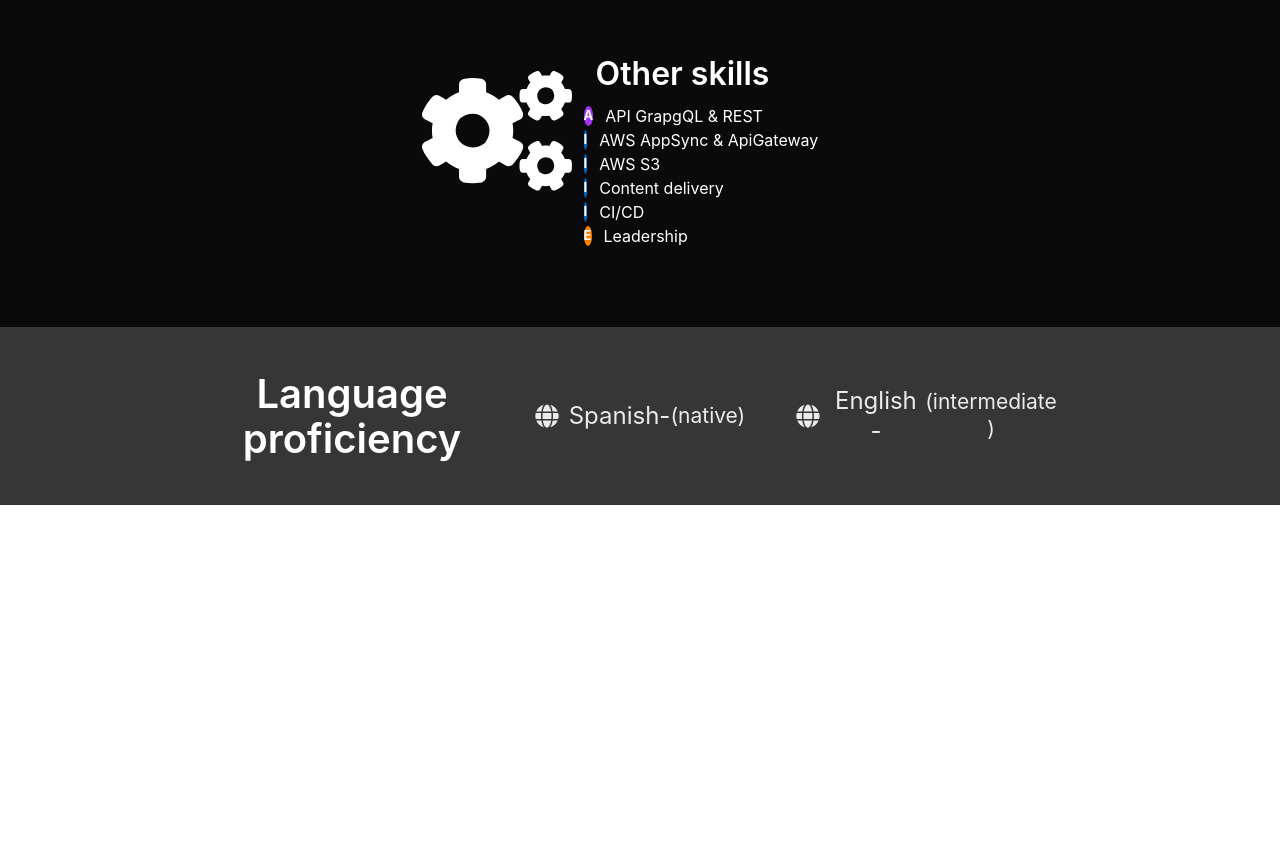
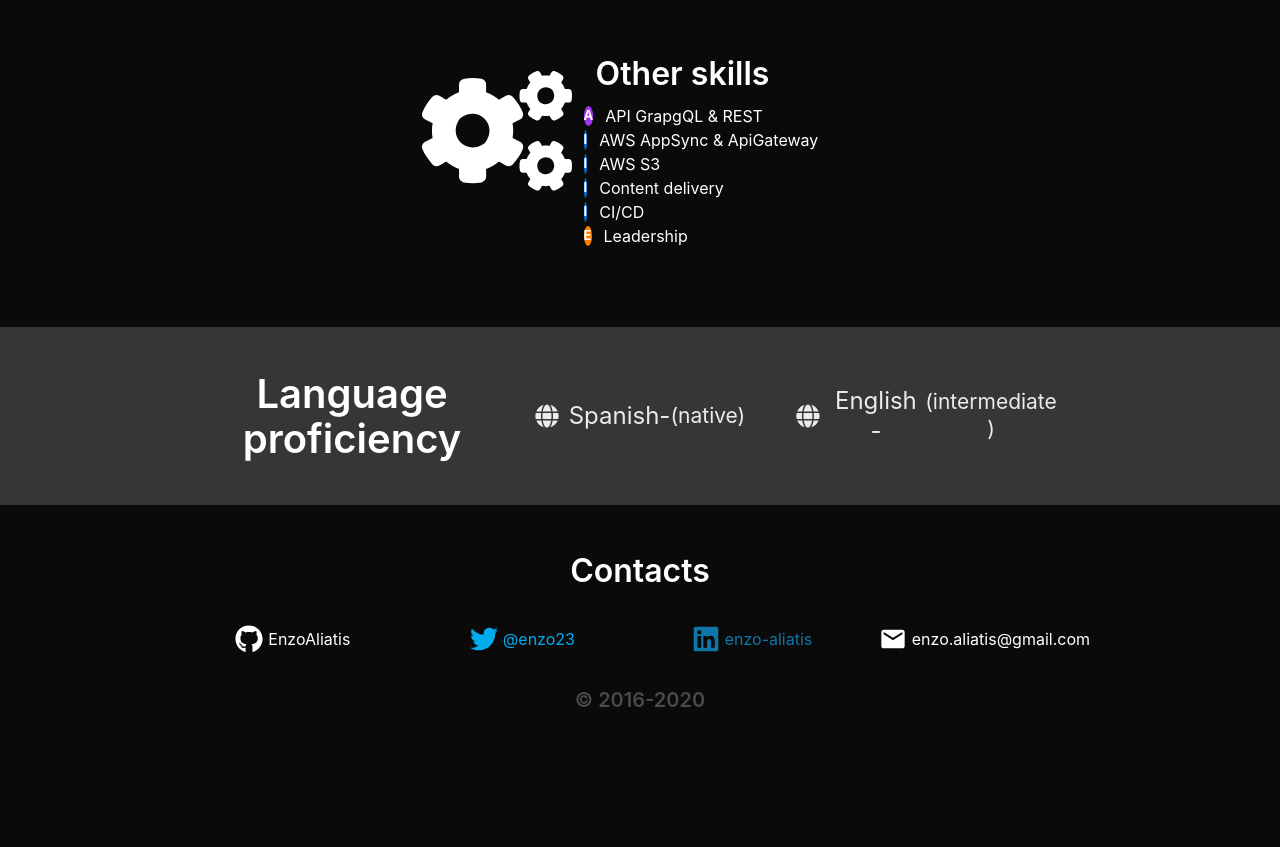
Before and after one commit to EnzoAliatis/cv-enzo, a Gatsby site: page / in a window 1280 px wide. Shown: the part 2181-3028 px from the top of the page. Before the commit the page ends 2686 px from the top, so only its background shows below. Built offline with nearby package versions, Linux system fonts and the light colour scheme; Gatsby itself is replaced by a stand-in of ours.

Commit message:
listo el footer, ponle los deeps links

```diff
--- a/src/components/footer.js
+++ b/src/components/footer.js
@@ -0,0 +1,37 @@
+import React from "react"
+import { FaGithub, FaTwitter, FaLinkedin } from "react-icons/fa"
+import { MdEmail } from "react-icons/md"
+
+
+const Footer = () => {
+  return (
+    <footer className="footer myfooter">
+      <div className="content has-text-centered">
+        <h3 className="subtitle is-3" style={{ color: "#fff" }}>
+          Contacts
+        </h3>
+        <div className="column is-three-quarters" style={{margin: 'auto'}}>
+          <div className="columns is-centered">
+            <div className="column has-text-centered is-content-centered">
+              <FaGithub size={28} color='#fff'/> <span style={{marginLeft: 5, color:'#fff' }}>EnzoAliatis</span>
+            </div>
+            <div className="column has-text-centered is-content-centered">
+              <FaTwitter size={28} color='#00acee'/> <span style={{marginLeft: 5, color:'#00acee'}}>@enzo23</span>
+            </div>
+            <div className="column has-text-centered is-content-centered">
+              <FaLinkedin size={28} color='#0e76a8'/> <span style={{marginLeft: 5, color:'#0e76a8'}}>enzo-aliatis</span>
+            </div>
+            <div className="column has-text-centered is-content-centered">
+              <MdEmail size={28} color='#fff' /> <span style={{marginLeft: 5, color:'#fff'}}>enzo.aliatis@gmail.com</span>
+            </div>
+          </div>
+          <div className="column" style={{margin:'auto'}}>
+            <h4 className='is-5 has-text-grey-dark'>© 2016-2020</h4>
+          </div>
+        </div>
+      </div>
+    </footer>
+  )
+}
+
+export default Footer
--- a/src/components/layout.js
+++ b/src/components/layout.js
@@ -11,6 +11,7 @@ import PropTypes from "prop-types"
 
 // import Header from "./header"
 import "./layout.css"
+import Footer from "./footer"
 
 const Layout = ({ children }) => {
   // const data = useStaticQuery(graphql`
@@ -26,11 +27,7 @@ const Layout = ({ children }) => {
   return (
     <>
           <main>{children}</main>
-        {/* <footer>
-          © {new Date().getFullYear()}, Built with
-          {` `}
-          <a href="https://www.gatsbyjs.org">Gatsby</a>
-        </footer> */}
+          <Footer />
     </>
   )
 }
--- a/src/pages/mystyles.scss
+++ b/src/pages/mystyles.scss
@@ -60,6 +60,10 @@ body {
 .uleamImageBox {
   width: 280px;
 
+}
+
+.myfooter {
+  background-color: $black;
 }
 
 
```
